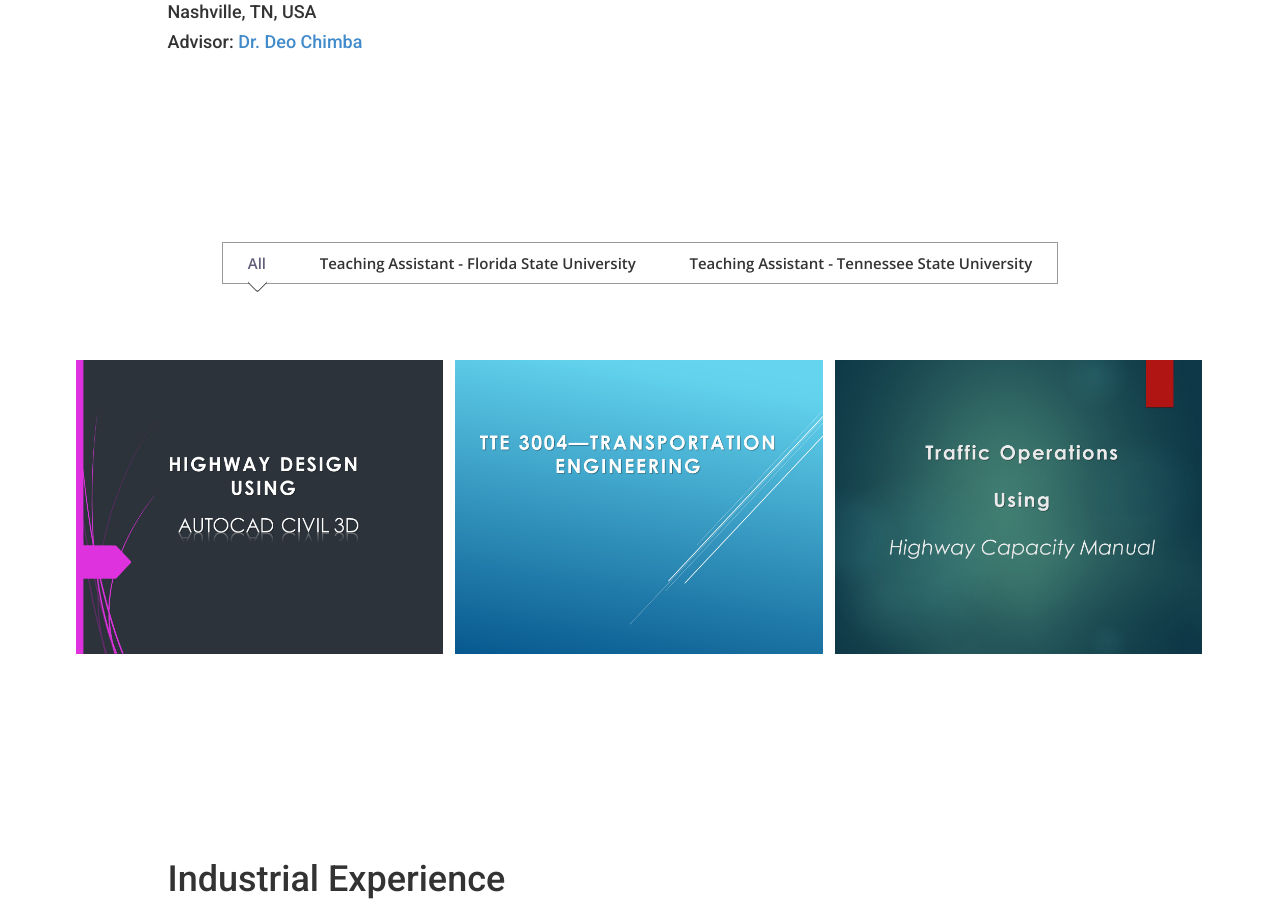
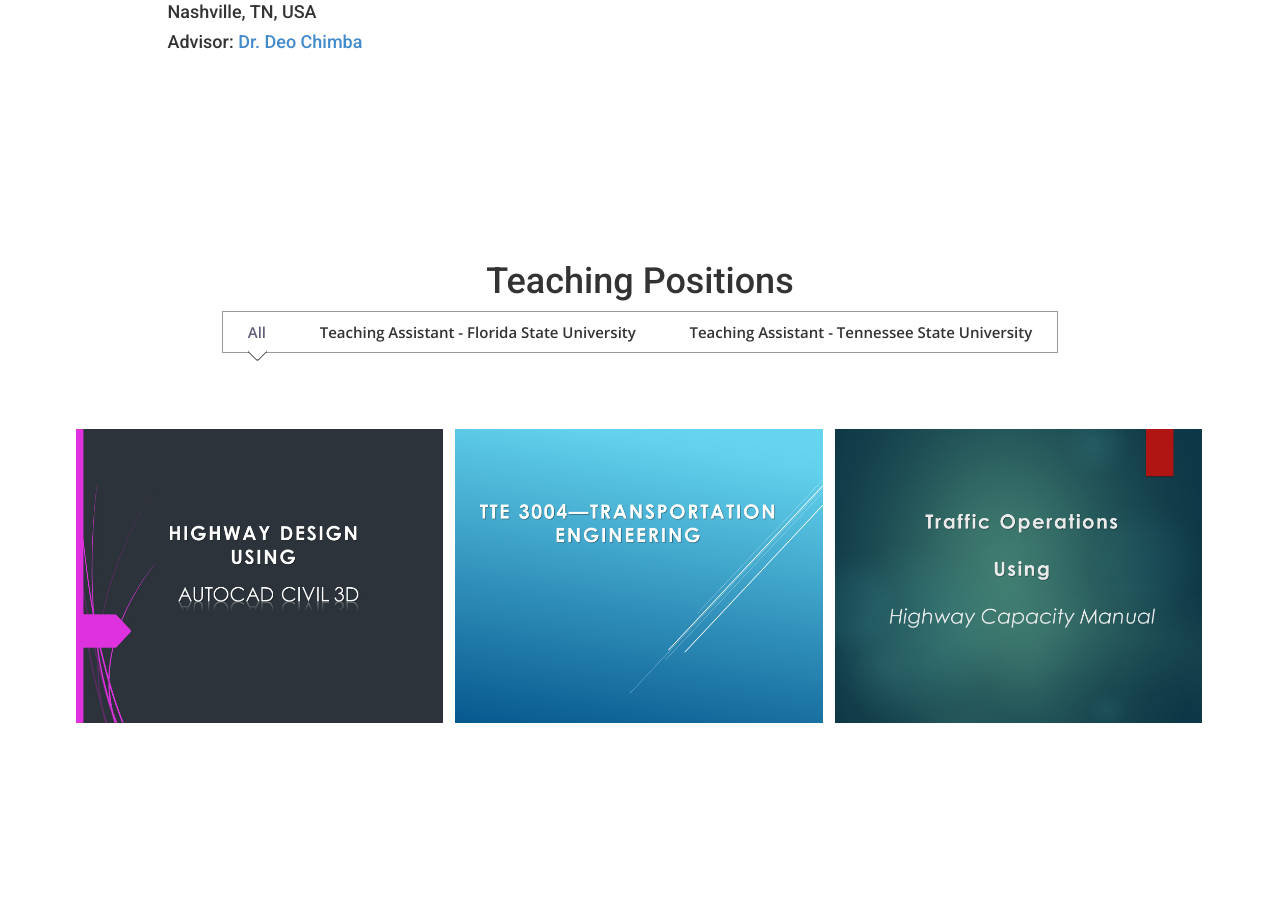
Before and after one commit to ekidando/Emma, a Jekyll site: the page built from experience.html, in a window 1280 px wide and 900 px high, scrolled down 934 px. Built offline with Jekyll 4.4.1, drawn with Linux system fonts in a browser that asks for light colours; nearby versions of some CDN libraries; some web fonts are replaced.

Commit message:
Update experience.html

```diff
--- a/experience.html
+++ b/experience.html
@@ -50,6 +50,7 @@ published: true
           <div class="col-md-12">
             <div class="block">
               <div class="portfolio-menu">
+                <h1 class="animated fadeInUp">Teaching Positions</h1>
                 <ul>
                     <li class="filter" data-filter="all">All</li>
                     <li class="filter" data-filter=".Graphic">
```
